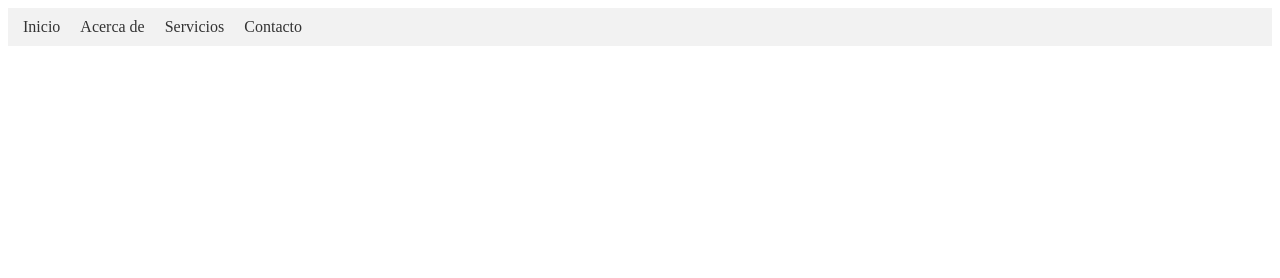
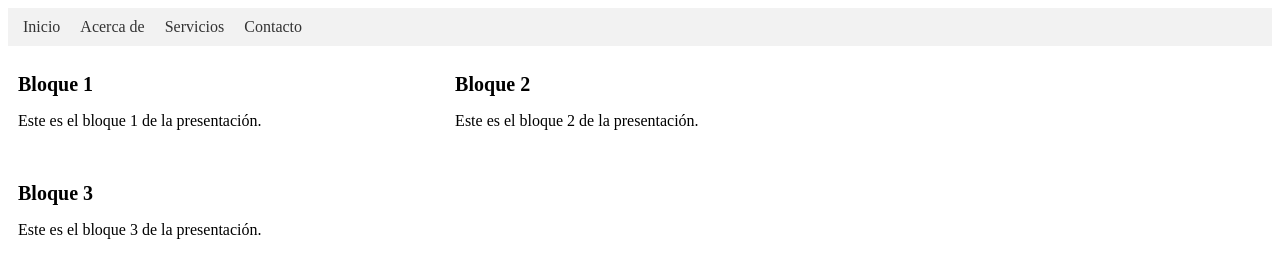
Before and after one commit to JuanOquendoH06/Tarea-1, a plain HTML site: page public/index.html in a window 1280 px wide. Drawn offline with Linux system fonts and the light colour scheme.

Commit message:
(add) Block Presentation

```diff
--- a/public/index.css
+++ b/public/index.css
@@ -23,3 +23,22 @@
   .navbar li a:hover {
     color: #666;
   }
+  .container {
+    width: 100%;
+    margin: 0 auto;
+  }
+
+  .block {
+    width: 33%;
+    float: left;
+    padding: 10px;
+  }
+
+  h2 {
+    font-size: 20px;
+    margin-bottom: 10px;
+  }
+
+  p {
+    font-size: 16px;
+  }
--- a/public/index.html
+++ b/public/index.html
@@ -15,5 +15,19 @@
           <li><a href="#">Contacto</a></li>
         </ul>
       </nav>
+      <div class="container">
+        <div class="block">
+          <h2>Bloque 1</h2>
+          <p>Este es el bloque 1 de la presentación.</p>
+        </div>
+        <div class="block">
+          <h2>Bloque 2</h2>
+          <p>Este es el bloque 2 de la presentación.</p>
+        </div>
+        <div class="block">
+          <h2>Bloque 3</h2>
+          <p>Este es el bloque 3 de la presentación.</p>
+        </div>
+      </div>
 </body>
 </html>
```
